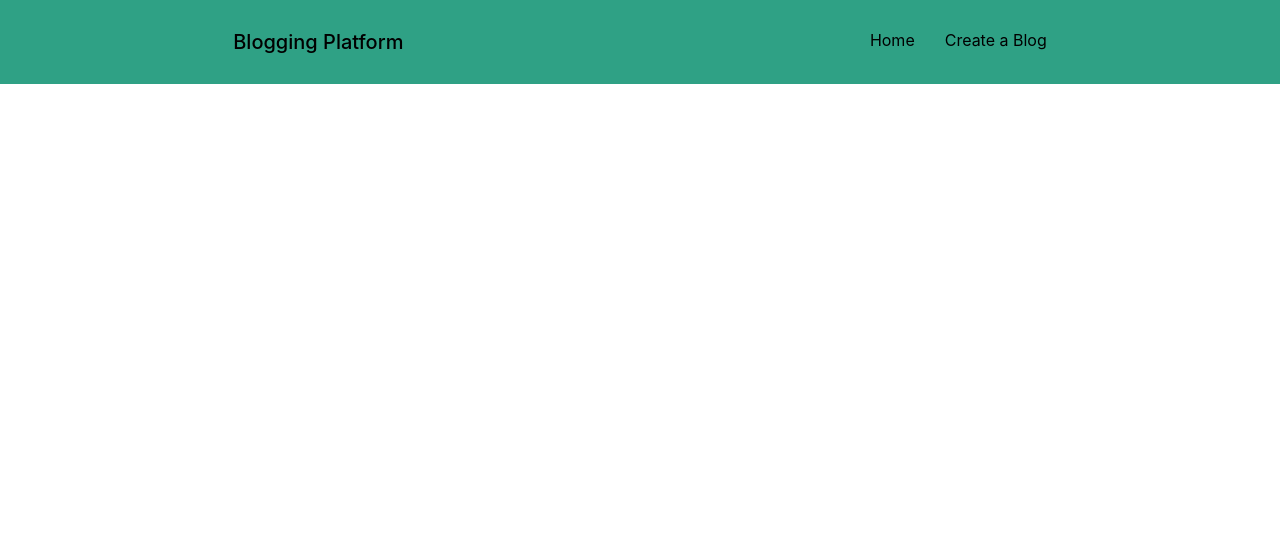
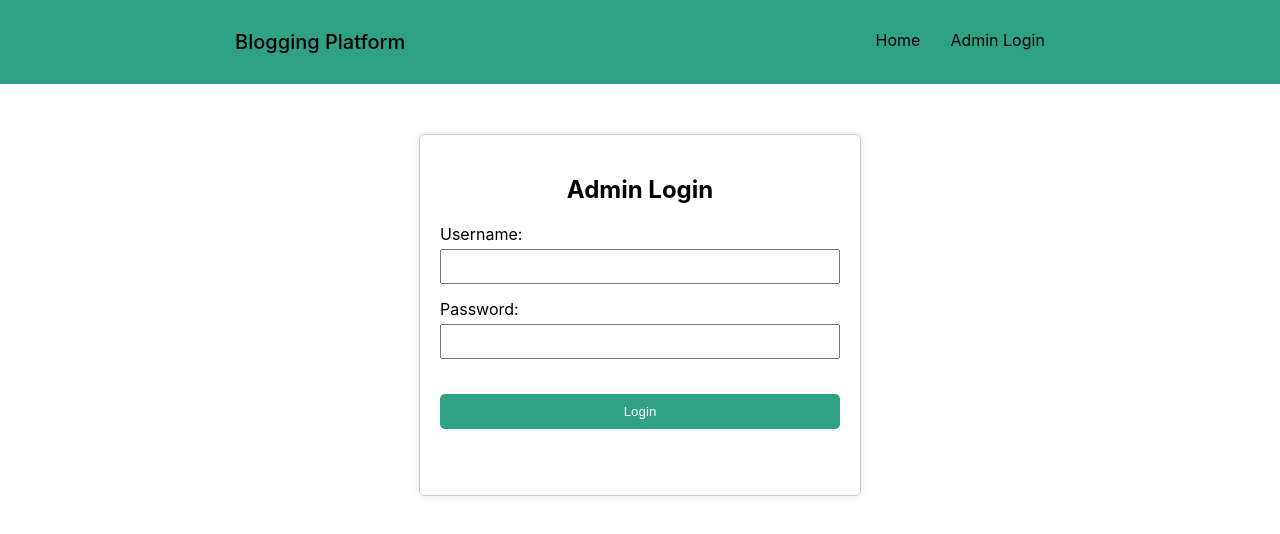
Before and after one commit to rjtgupta1/Blogging_Platform, a React (Create React App) app in the folder client/: page /admin-login in a window 1280 px wide. Shown: the top 534 px of the page. Built offline with nearby package versions, Linux system fonts and the light colour scheme.

Commit message:
created Blog writing page & admin login page

```diff
--- a/client/package.json
+++ b/client/package.json
@@ -8,6 +8,7 @@
     "@testing-library/user-event": "^13.5.0",
     "react": "^18.3.1",
     "react-dom": "^18.3.1",
+    "react-router-dom": "^6.26.1",
     "react-scripts": "5.0.1",
     "web-vitals": "^2.1.4"
   },
--- a/client/src/App.css
+++ b/client/src/App.css
@@ -3,10 +3,16 @@ body{
   padding: 0;
 }
 
+/* Navbar starts */
+
 .logo{
   font-size: 20px;
   font-weight: 500;
   cursor: pointer;
+}
+.logo a{
+  text-decoration: none;
+  color: black;
   &:hover{
     transition: color 0.5s ease-in-out;
     color: aquamarine;
@@ -33,3 +39,119 @@ body{
     color: aquamarine;
   }
 }
+
+/* Navbar style ends */
+
+/* Blog style */
+
+.container{
+  display: flex;
+  justify-content: center;
+  align-items: center;
+  height: calc(100vh - 87px);
+  width: 100%;
+  /* background-color: aqua; */
+}
+
+.form-container{
+  display: flex;
+  justify-content: center;
+  align-items: center;
+  background-color: rgb(47, 161, 133);
+  width: 50%;
+  height: 80%;
+  border-radius: 15px;
+  color: #fff;
+  font-size: 20px;
+}
+
+.form{
+  display: flex;
+  flex-direction: column;
+  gap: 10px;
+}
+
+.form input{
+  height: 5vh;
+  border-radius: 10px;
+  border: none;
+}
+
+.form textarea{
+  width: 30vw;
+  height: 30vh;
+  border-radius: 10px;
+  border: none;
+}
+
+.form button{
+  width: 100%;
+  height: 40px;
+  border-radius: 15px;
+  border: none;
+  background-color: aquamarine;
+  color: rgb(47, 161, 133);
+  font-size: 20px;
+  margin: 10px 0px;
+  &:hover{
+    cursor: pointer;
+    color: rgb(41, 97, 83);
+  }
+}
+
+/* Blog style ends */
+
+/* Admin page */
+
+.admin-login {
+  max-width: 400px;
+  min-height: 320px;
+  margin: 50px auto;
+  padding: 20px;
+  border: 1px solid #ccc;
+  border-radius: 5px;
+  box-shadow: 0 0 10px rgba(0, 0, 0, 0.1);
+}
+
+.admin-login h2 {
+  text-align: center;
+  margin-bottom: 20px;
+}
+
+.form-group {
+  margin-bottom: 15px;
+}
+
+.form-group label {
+  display: block;
+  margin-bottom: 5px;
+}
+
+.form-group input {
+  width: 100%;
+  padding: 8px;
+  box-sizing: border-box;
+}
+
+.error {
+  color: red;
+  margin-top: 10px;
+  text-align: center;
+}
+
+button {
+  width: 100%;
+  margin-top: 20px;
+  padding: 10px;
+  background-color:rgb(47, 161, 133);
+  color: white;
+  border: none;
+  border-radius: 5px;
+  cursor: pointer;
+}
+
+button:hover {
+  background-color: aquamarine;
+}
+
+/* Admin page ends */
--- a/client/src/App.js
+++ b/client/src/App.js
@@ -1,10 +1,22 @@
 import './App.css';
+import { BrowserRouter as Router, Route,Routes } from 'react-router-dom';
 import Header from './components/Header';
+// import Blog from './components/Blog';
+import Home from './components/Home';
+import AdminLogin from './components/AdminLogin';
+import AdminDashboard from './components/AdminDashboard';
 
 function App() {
   return (
     <>
+      <Router>
       <Header />
+        <Routes>
+          <Route exact path='/' Component={Home}/>
+          <Route path='/admin-login' Component={AdminLogin} />
+          <Route path='/admin-dashboard' Component={AdminDashboard} />
+        </Routes>
+      </Router>
     </>
   );
 }
--- /dev/null
+++ b/client/src/components/AdminDashboard.jsx
@@ -0,0 +1,11 @@
+import React from 'react'
+
+const AdminDashboard = () => {
+  return (
+    <div>
+      <h1>Welcome to Admin Dashboard.</h1>
+    </div>
+  )
+}
+
+export default AdminDashboard
--- /dev/null
+++ b/client/src/components/AdminLogin.jsx
@@ -0,0 +1,52 @@
+import React, { useState } from 'react';
+import { useNavigate } from 'react-router-dom';
+
+function AdminLogin() {
+  const [username, setUsername] = useState('');
+  const [password, setPassword] = useState('');
+  const [error, setError] = useState('');
+  const navigate = useNavigate();
+
+  const handleSubmit = (e) => {
+    e.preventDefault();
+
+    if (username === 'admin' && password === 'admin') {
+      alert('Login successful! Redirecting to the admin dashboard...');
+      navigate('/admin-dashboard'); // redirecting after successful login
+    } else {
+      setError('Invalid username or password');
+    }
+  };
+
+  return (
+    <div className="admin-login">
+      <h2>Admin Login</h2>
+      <form onSubmit={handleSubmit}>
+        <div className="form-group">
+          <label htmlFor="username">Username:</label>
+          <input
+            type="text"
+            id="username"
+            value={username}
+            onChange={(e) => setUsername(e.target.value)}
+            required
+          />
+        </div>
+        <div className="form-group">
+          <label htmlFor="password">Password:</label>
+          <input
+            type="password"
+            id="password"
+            value={password}
+            onChange={(e) => setPassword(e.target.value)}
+            required
+          />
+        </div>
+        {error && <p className="error">{error}</p>}
+        <button type="submit">Login</button>
+      </form>
+    </div>
+  );
+}
+
+export default AdminLogin;
--- /dev/null
+++ b/client/src/components/Blog.jsx
@@ -0,0 +1,19 @@
+import React from 'react'
+
+const Blog = () => {
+  return (
+    <div className='container'>
+        <div className='form-container'>
+            <form className='form'>
+                <label htmlFor="title">Blog title</label>
+                <input type="text" name='title' />
+                <label htmlFor="description">Blog Description</label>
+                <textarea name='description' />
+                <button type='submit'>Post the Blog</button>
+            </form>
+        </div>
+    </div>
+  )
+}
+
+export default Blog
--- a/client/src/components/Header.jsx
+++ b/client/src/components/Header.jsx
@@ -1,13 +1,16 @@
 import React from 'react'
+import { Link } from 'react-router-dom'
 
 const Header = () => {
   return (
     <>
       <nav className='navbar'>
-        <div className="logo">Blogging Platform</div>
+        <div className="logo">
+          <Link to="/">Blogging Platform</Link>
+        </div>
         <div className="navlinks">
-          <a href="#">Home</a>
-          <a href="#">Create a Blog</a>
+          <Link to="/">Home</Link>
+          <Link to="/admin-login">Admin Login</Link>
         </div>
       </nav>
     </>
--- /dev/null
+++ b/client/src/components/Home.jsx
@@ -0,0 +1,11 @@
+import React from 'react'
+
+const Home = () => {
+  return (
+    <div>
+      <h1>This is Home page.</h1>
+    </div>
+  )
+}
+
+export default Home
```
Also changed, not shown: 1 other file (tests, documents, lock files or other folders).
